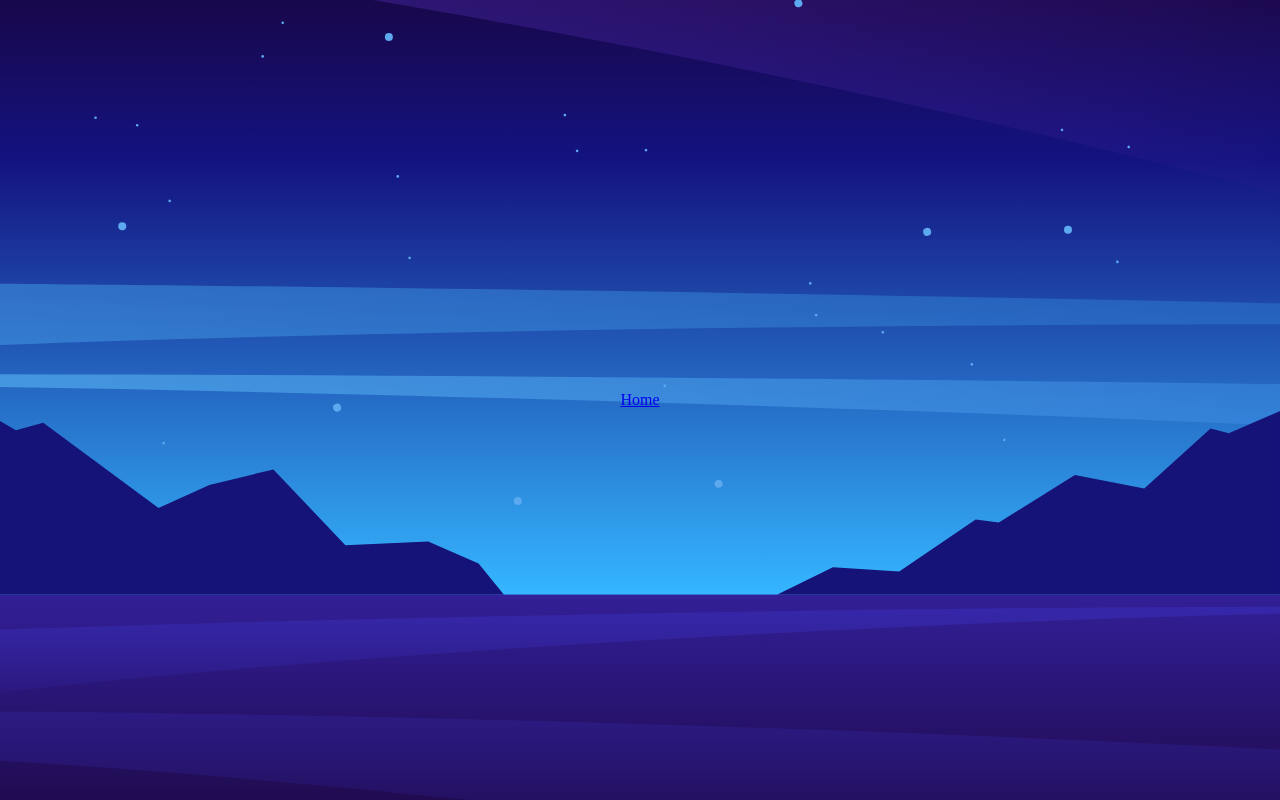
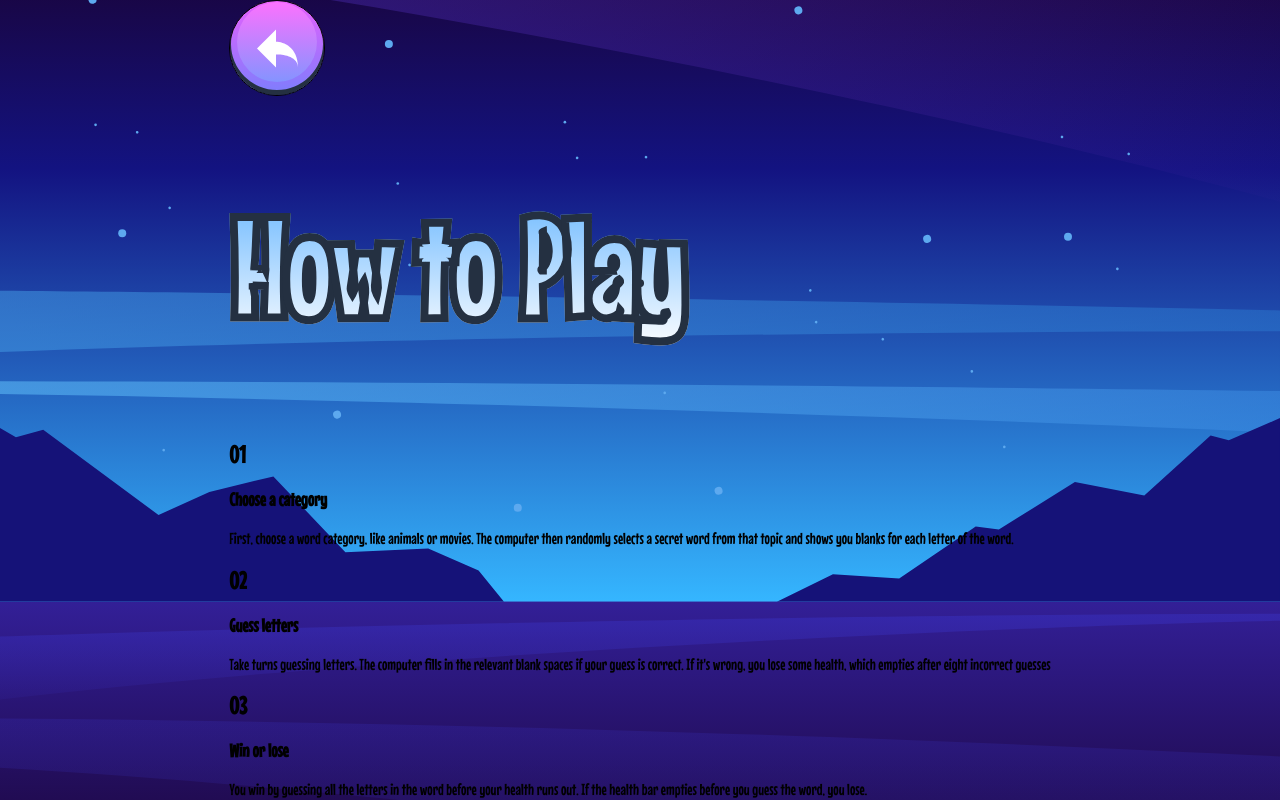
Before and after one commit to mikeFrees/hangman, a React (Vite) app: page /about in a window 1280 px wide. Built offline with nearby package versions, Linux system fonts and the light colour scheme.

Commit message:
created card component/ how to page styling

```diff
--- /dev/null
+++ b/src/components/layout/HowToCard.jsx
@@ -0,0 +1,11 @@
+function HowToCard({step, title, description}) {
+    return (
+        <section className="how-to-card">
+            <h2>{step}</h2>
+            <h3>{title}</h3>
+            <p>{description}</p>
+        </section>
+    );
+}
+
+export default HowToCard;
--- a/src/index.css
+++ b/src/index.css
@@ -1,4 +1,15 @@
-html, body {
+@font-face {
+  font-family: 'Mouse Memoirs';
+  src: url(/src/assets/fonts/MouseMemoirs-Regular.ttf) format('truetype');
+  font-style: normal;
+  font-display: swap;
+}
+* {
+  font-family: 'Mouse Memoirs';
+}
+
+html,
+body {
   height: 100%;
   margin: 0;
   overflow-x: hidden;
@@ -7,7 +18,7 @@ html, body {
 #root {
   min-height: 100vh;
   min-width: 100%;
-  background-image: url("/src/assets/images/background-desktop.svg");
+  background-image: url('/src/assets/images/background-desktop.svg');
   background-repeat: no-repeat;
   background-size: cover;
   background-position: center;
--- a/src/pages/About.css
+++ b/src/pages/About.css
@@ -0,0 +1,20 @@
+.button--menu__back {
+  width: 94px;
+  height: 94px;
+  background: linear-gradient(180deg, #fe71fe 0%, #7199ff 100%);
+  box-shadow: inset 0px -4px 0px 1px #243041,
+    inset 0px -6px 0px 7px rgba(157, 45, 245, 0.25);
+  display: flex;
+  justify-content: center;
+  align-items: center;
+}
+
+.header--howto {
+  line-height: 1.2;
+  letter-spacing: -0.5%;
+  font-size: 136px;
+  background: linear-gradient(180deg, #67b6ff 0%, #fff 100%);
+  background-clip: text;
+  color: transparent;
+  -webkit-text-stroke: 8px #243041;
+}
--- a/src/pages/About.jsx
+++ b/src/pages/About.jsx
@@ -1,8 +1,42 @@
-import "./About.css";
-import { Link } from "react-router-dom";
+import './About.css';
+import { Link } from 'react-router-dom';
+import HowToCard from '../components/layout/HowToCard.jsx';
+import IconBack from '../assets/images/icon-back.svg?react';
 
 function About() {
-  return <Link to='/'>Home</Link>;
+  return (
+    <>
+      <header>
+        <Link className="button--menu button--menu__back" to="/">
+          <IconBack />
+        </Link>
+        <h1 className="header--howto"> How to Play</h1>
+      </header>
+      <main>
+        <HowToCard
+          step="01"
+          title="Choose a category"
+          description="First, choose a word category, like animals or movies.
+  The computer then randomly selects a secret word from that
+  topic and shows you blanks for each letter of the word."
+        />
+        <HowToCard
+          step="02"
+          title="Guess letters"
+          description="Take turns guessing letters. The computer fills in the
+  relevant blank spaces if your guess is correct. If it's
+  wrong, you lose some health, which empties after eight incorrect guesses"
+        />
+        <HowToCard
+          step="03"
+          title="Win or lose"
+          description="You win by guessing all the letters in the word before your
+  health runs out. If the health bar empties before you guess
+  the word, you lose."
+        />
+      </main>
+    </>
+  );
 }
 
 export default About;
--- a/src/pages/Home.css
+++ b/src/pages/Home.css
@@ -2,8 +2,12 @@
   width: 592px;
   height: 610px;
   border-radius: 72px;
-  background: linear-gradient(180deg,rgba(52, 74, 186, 1) 0%, rgba(0, 20, 121, 0.83) 100%);
-  box-shadow: inset 0px -8px 0px 4px #140E66, inset 0px 6px 0px 8px #2463FF;
+  background: linear-gradient(
+    180deg,
+    rgba(52, 74, 186, 1) 0%,
+    rgba(0, 20, 121, 0.83) 100%
+  );
+  box-shadow: inset 0px -8px 0px 4px #140e66, inset 0px 6px 0px 8px #2463ff;
   display: flex;
   align-items: center;
   justify-content: space-between;
@@ -25,9 +29,12 @@
   width: 200px;
   height: 200px;
   border-radius: 200px;
-  box-shadow: inset 0px -4px 0px 5px #243041, inset 0px -12px 0px 11px #9D2DF5;
-  background: linear-gradient(rgba(255,255,255,0.25), rgba(255,255,255,0.25)),
-            linear-gradient(180deg, #FE71FE 0%, #7199FF 100%);
+  box-shadow: inset 0px -4px 0px 5px #243041, inset 0px -12px 0px 11px #9d2df5;
+  background: linear-gradient(
+      rgba(255, 255, 255, 0.25),
+      rgba(255, 255, 255, 0.25)
+    ),
+    linear-gradient(180deg, #fe71fe 0%, #7199ff 100%);
   border: 1px solid #000;
 }
 
@@ -39,10 +46,10 @@
   width: 260px;
   height: 62px;
   border-radius: 40px;
-  box-shadow: inset 0px -2px 0px 3px #140E66, inset 0px 1px 0px 6px #3C74FF;
-  background-color: #2463FF;
+  box-shadow: inset 0px -2px 0px 3px #140e66, inset 0px 1px 0px 6px #3c74ff;
+  background-color: #2463ff;
   color: white;
-  text-decoration:none;
+  text-decoration: none;
   text-transform: uppercase;
   line-height: 120%;
   font-size: 32px;
@@ -51,6 +58,6 @@
 }
 
 .icon--play {
-  filter:drop-shadow(0px 6px 0px #243041);
+  filter: drop-shadow(0px 6px 0px #243041);
   stroke: #000;
 }
```
Also changed, not shown: src/components/layout/HowToCard.css (added), 1 other file (tests, documents, lock files or other folders).
